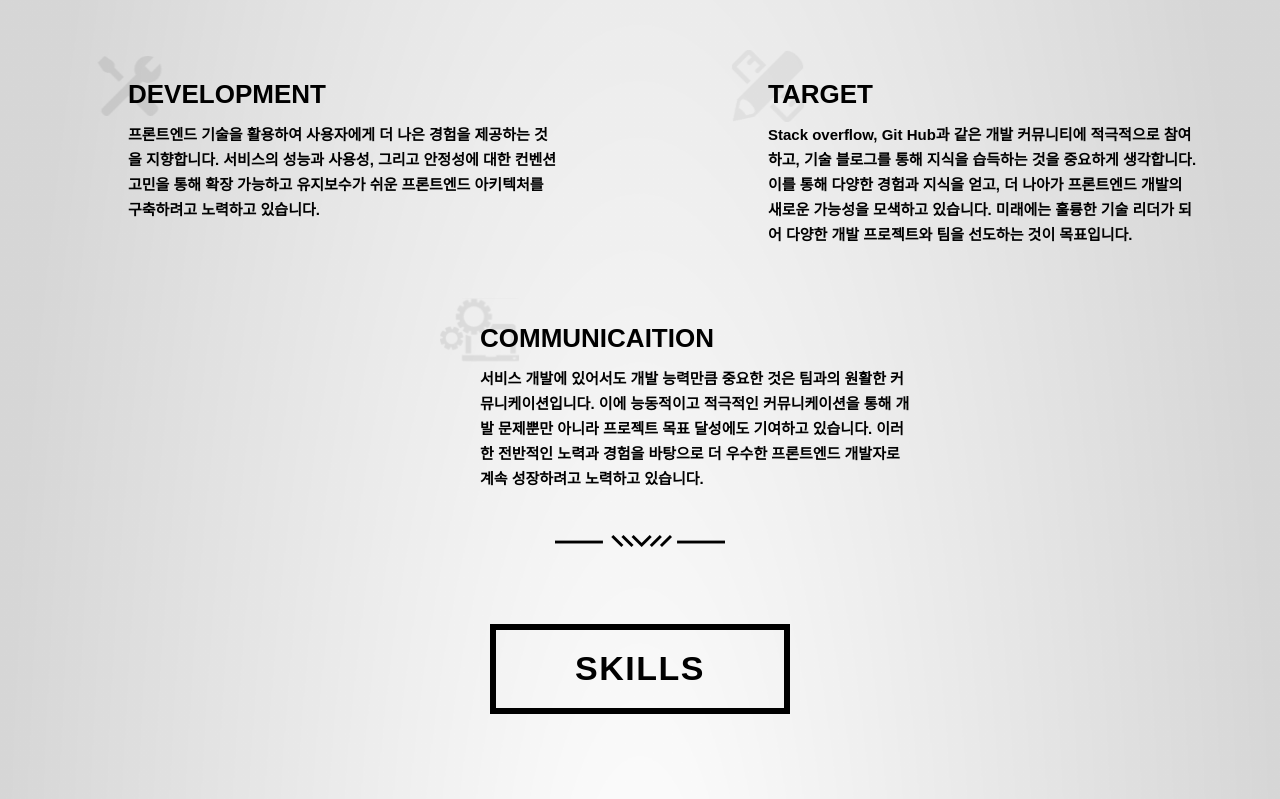
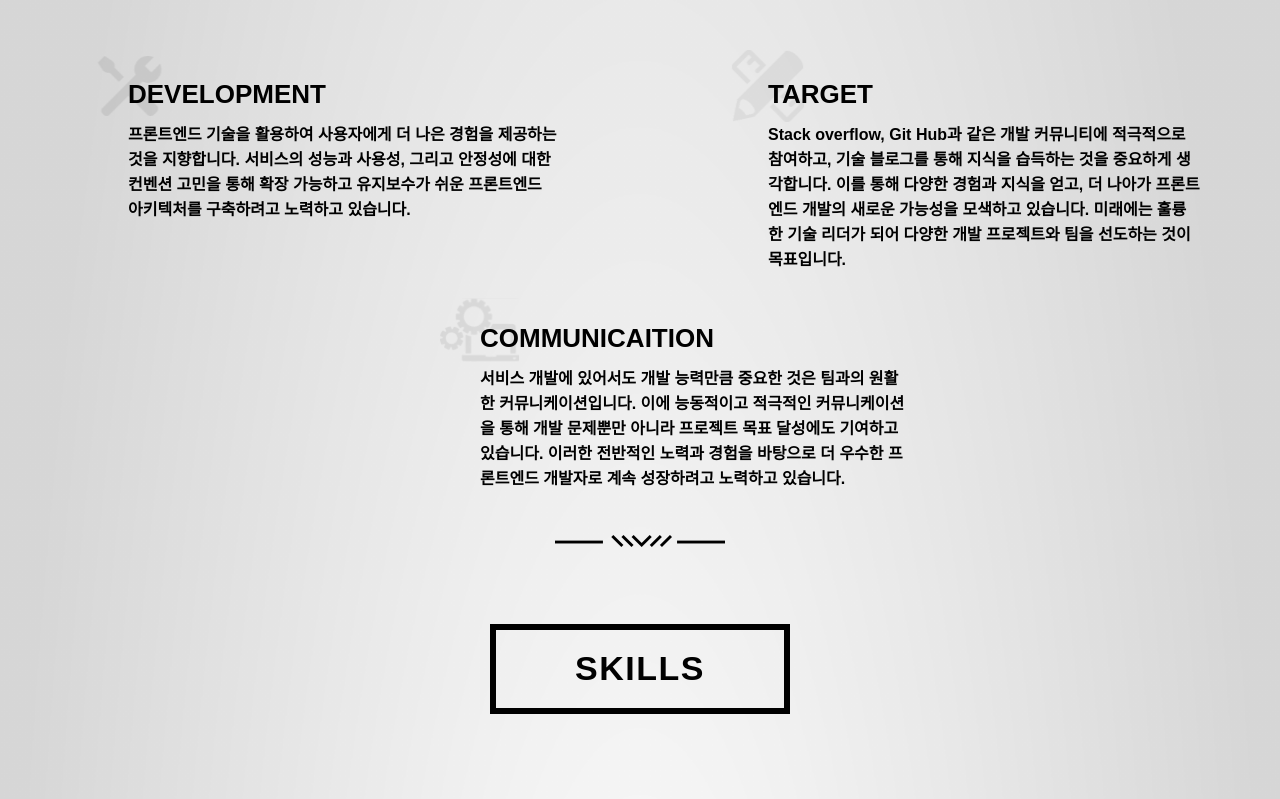
Before and after one commit to yongseong2/portfolio, a React (Create React App) app: page / in a window 1280 px wide. Shown: the part 1240-2039 px from the top of the page. Built offline with nearby package versions, Linux system fonts and the light colour scheme.

Commit message:
Feat: Add Benepick and modify title

```diff
--- a/src/data/mainData.ts
+++ b/src/data/mainData.ts
@@ -1,5 +1,5 @@
 const mainData = {
-  title1: '최적화, 유지보수성, UI & UX 개선을 추구하는',
+  title1: '가능성을 탐색하고 최적의 사용자 경험을 추구하는',
   title2: '프론드엔드 개발자 김성용입니다',
   position: 'Front-end Developer',
 };
--- a/src/pages/aboutMe/container/IconDescription.tsx
+++ b/src/pages/aboutMe/container/IconDescription.tsx
@@ -48,7 +48,7 @@ function IconDescription({ img, title, description }: Props) {
             position: 'absolute',
             top: '95%',
             left: '50%',
-            fontSize: '15px',
+            fontSize: '16px',
             width: '30rem',
             lineHeight: '25px',
           }}
--- a/src/pages/main/Main.tsx
+++ b/src/pages/main/Main.tsx
@@ -88,7 +88,7 @@ function Main() {
             css={{
               display: 'flex',
               justifyContent: 'center',
-              width: '53%',
+              width: '50%',
               alignItems: 'flex-end',
             }}
           >
--- a/src/pages/portfollio/Portfolio.tsx
+++ b/src/pages/portfollio/Portfolio.tsx
@@ -6,6 +6,36 @@ import Project from './container/Project';
 import colors from '../../libs/design/colors';
 
 function Portfolio() {
+  const projects = [
+    {
+      img: 'crown.png',
+      category: 'coded',
+      title: '입찰왕',
+      description: '쉽고 재미있는 라이브 경매 플랫폼',
+      github: 'https://github.com/bid-king/bidking',
+      notion:
+        'https://glorious-saturday-7de.notion.site/534c8ece478e433f9acb124394fd1253?pvs=4',
+    },
+    {
+      img: 'benepick.png',
+      category: 'coded',
+      title: 'BENEPICK',
+      description: '위치기반 카드 추천 서비스',
+      github: '',
+      notion:
+        'https://glorious-saturday-7de.notion.site/ca1d3c1683f94710b845ac0e0ef631cb?pvs=4',
+    },
+    {
+      img: 'movie101.png',
+      category: 'coded',
+      title: 'MOVIE101',
+      description: '나만의 영화취향 분석을 위한 월드컵 챌린지',
+      github: 'https://github.com/yongseong2/movie101_final_pjt',
+      notion:
+        'https://glorious-saturday-7de.notion.site/MOVIE101-a54bfbb1d82a44debbc1035074f745e3?pvs=4',
+    },
+  ];
+
   return (
     <div>
       <Element name='portfolio'>
@@ -13,28 +43,24 @@ function Portfolio() {
         <div
           css={{
             display: 'flex',
-            justifyContent: 'center',
+            flexDirection: 'column',
+            // flexWrap: 'wrap',
+            // justifyContent: 'flex-start',
             alignItems: 'center',
-            height: '83.6vh',
             background: colors.backgroundDark,
           }}
         >
-          <Project
-            img='crown.png'
-            category='coded'
-            title='입찰왕'
-            description='쉽고 재미있는 라이브 경매 플랫폼'
-            github='https://github.com/bid-king/bidking'
-            notion='https://glorious-saturday-7de.notion.site/534c8ece478e433f9acb124394fd1253?pvs=4'
-          />
-          <Project
-            img='movie101.png'
-            category='coded'
-            title='MOVIE101'
-            description='나만의 영화취향 분석을 위한 월드컵 챌린지'
-            github='https://github.com/yongseong2/movie101_final_pjt'
-            notion='https://glorious-saturday-7de.notion.site/MOVIE101-a54bfbb1d82a44debbc1035074f745e3?pvs=4'
-          />
+          {projects.map((project, index) => (
+            <Project
+              key={index}
+              img={project.img}
+              category={project.category}
+              title={project.title}
+              description={project.description}
+              github={project.github}
+              notion={project.notion}
+            />
+          ))}
         </div>
       </Element>
     </div>
--- a/src/pages/portfollio/container/PortfolioTitle.tsx
+++ b/src/pages/portfollio/container/PortfolioTitle.tsx
@@ -10,7 +10,7 @@ function PortfolioTitle() {
         justifyContent: 'center',
         alignItems: 'center',
         backgroundImage: `url(${process.env.PUBLIC_URL}/Image/portfolioBackgroundImg.jpg)`,
-        height: '12vh',
+        height: '15vh',
         backgroundPosition: 'center',
         boxShadow:
           '0 4px 10px rgba(0, 0, 0, 0.5), 0 -4px 10px rgba(0, 0, 0, 0.5)',
--- a/src/pages/portfollio/container/Project.tsx
+++ b/src/pages/portfollio/container/Project.tsx
@@ -30,11 +30,11 @@ function Project({ img, category, title, description, github, notion }: Props) {
         flexDirection: 'column',
         justifyContent: 'center',
         alignItems: 'center',
-        width: '640px',
+        width: '40%',
         height: '401px',
         background: isHovered
-          ? `linear-gradient(0deg, rgba(0, 0, 0, 0) 0%, rgba(0, 0, 0, 0) 100%),  url(${process.env.PUBLIC_URL}/Image/portfolioImg/${img}), lightgray 50% / cover no-repeat`
-          : `linear-gradient(0deg, rgba(0, 0, 0, 0.5) 0%, rgba(0, 0, 0, 0.5) 100%),  url(${process.env.PUBLIC_URL}/Image/portfolioImg/${img}), lightgray 50% / cover no-repeat`,
+          ? `linear-gradient(0deg, rgba(0, 0, 0, 0) 0%, rgba(0, 0, 0, 0) 100%), url(${process.env.PUBLIC_URL}/Image/portfolioImg/${img}) center center / cover no-repeat lightgray`
+          : `linear-gradient(0deg, rgba(0, 0, 0, 0.5) 0%, rgba(0, 0, 0, 0.5) 100%), url(${process.env.PUBLIC_URL}/Image/portfolioImg/${img}) center center / cover no-repeat lightgray`,
         color: colors.white,
         margin: '50px',
         borderRadius: '1rem',
@@ -81,6 +81,7 @@ function Project({ img, category, title, description, github, notion }: Props) {
           alignItems: 'center',
         }}
       >
+        {github !== '' && (
           <a
             onMouseEnter={handleMouseEnter}
             onMouseLeave={handleMouseLeave}
@@ -96,6 +97,8 @@ function Project({ img, category, title, description, github, notion }: Props) {
           >
             <h2>Github</h2>
           </a>
+        )}
+
         <Spacing rem='1' dir='h' />
         <a
           onMouseEnter={handleMouseEnter}
```
Lines whose indentation alone changed are shown as unchanged.
